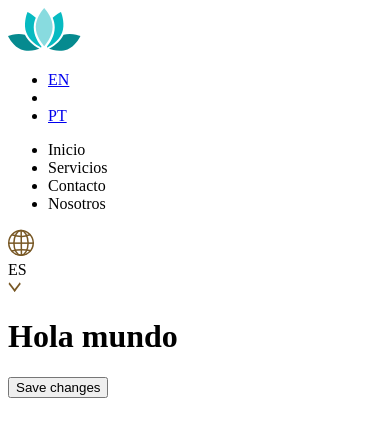
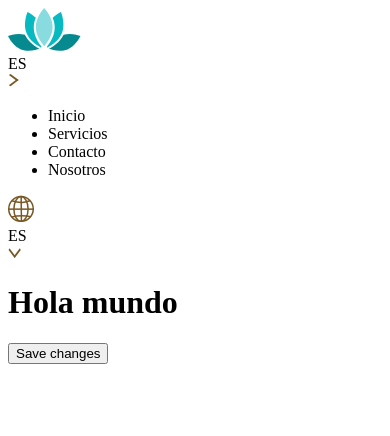
Before and after one commit to larts85/masaje_las_manos, a Next.js app: page / in a window 390 px wide. Shown: the top 436 px of the page. Built offline with nearby package versions, Linux system fonts and the light colour scheme.

Commit message:
Header mobile

```diff
--- a/src/components/Header/headStyle.ts
+++ b/src/components/Header/headStyle.ts
@@ -1,20 +1,13 @@
 const className = {
-  header: 'grid grid-col-1 gap-8 border-8',
-  nav: 'flex gap-2 p-1 h-[100px] items-center order-3',
-  ul: 'flex space-x-4 ml-20 gap-4',
+  header: 'grid grid-col-1',
+  nav: 'flex gap-2 p-1 h-[100px] pl-6 ',
+  ul: 'flex space-x-4 gap-4',
   li: 'font-jost font-normal font-400 text-32 leading-46 flex items-center uppercase text-neutral-darker mix-blend-normal',
   languageButton:
-    'ml-2 hover:cursor-pointer w-[134px] h-[45px] bg-primary-base rounded-[100px] flex items-center pr-2 absolute z-10 ',
-  buttonContainer: 'w-[120px] h-[45px]  flex items-center justify-around',
-  wrapButton: ' w-[134px] h-[45px] hidden',
+    'w-[134px] h-[45px]  hover:cursor-pointer bg-primary-base flex items-center justify-around rounded-[100px] pr-2 absolute z-10 invisible',
+  languageButtonMobile:
+    'w-[60px] h-[50px] bg-primary-base hover:cursor-pointer rounded-[100px] absolute z-10 left-[150px] flex items-center justify-around px-1',
 }
 
-export const {
-  header,
-  nav,
-  ul,
-  li,
-  languageButton,
-  buttonContainer,
-  wrapButton,
-} = className
+export const { header, nav, ul, li, languageButton, languageButtonMobile } =
+  className
--- a/src/components/Header/index.tsx
+++ b/src/components/Header/index.tsx
@@ -10,8 +10,7 @@ import {
   li,
   nav,
   ul,
-  buttonContainer,
-  wrapButton,
+  languageButtonMobile,
 } from './headStyle'
 
 const Header: FC = () => {
@@ -25,9 +24,40 @@ const Header: FC = () => {
 
   return (
     <header className={header}>
-      <div>
+      <div className="flex pt-5 pl-3 gap-5">
         <Logo variant={VARIANT.PRIMARY} text={false} />
-        <LangButtons mobile={true} />
+        <div className={languageButtonMobile} onClick={handleClick}>
+          <div className="text-secondary-darker font-semibold text-xl">
+            {currentLang?.split('-')[0].toUpperCase()}
+          </div>
+          <div className={showMenu ? 'rotate-180' : ''}>
+            <svg
+              width="11"
+              height="13"
+              viewBox="0 0 11 13"
+              fill="none"
+              xmlns="http://www.w3.org/2000/svg"
+            >
+              <line
+                y1="-1"
+                x2="10.0673"
+                y2="-1"
+                transform="matrix(0.795531 -0.605913 0.893422 0.449218 2.61621 12.1742)"
+                stroke="#785825"
+                strokeWidth="2"
+              />
+              <line
+                y1="-1"
+                x2="10.0923"
+                y2="-1"
+                transform="matrix(-0.798598 -0.601865 0.891506 -0.453009 10.6758 6.07422)"
+                stroke="#785825"
+                strokeWidth="2"
+              />
+            </svg>
+          </div>
+        </div>
+        {showMenu && <LangButtons mobile={true} />}
       </div>
       <nav className={nav}>
         <ul className={ul}>
@@ -37,9 +67,9 @@ const Header: FC = () => {
           <li className={li}>{translations.navLinks.aboutUs}</li>
         </ul>
       </nav>
-      <div className={wrapButton}>
+      {/* <div className={wrapButton}> */}
+      {/* <div className={languageButton} onClick={handleClick}> */}
       <div className={languageButton} onClick={handleClick}>
-          <div className={buttonContainer}>
         <div>
           <svg
             width="26"
@@ -85,7 +115,7 @@ const Header: FC = () => {
             />
           </svg>
         </div>
-            <div className="text-secondary-darker font-semibold">
+        <div className="text-secondary-darker font-semibold font-jost">
           {currentLang?.split('-')[0].toUpperCase()}
         </div>
         <div className={showMenu ? 'rotate-180' : ''}>
@@ -115,9 +145,13 @@ const Header: FC = () => {
           </svg>
         </div>
       </div>
+      {/* </div> */}
+      {showMenu && (
+        <div className="hidden">
+          <LangButtons />
         </div>
-        {showMenu && <LangButtons />}
-      </div>
+      )}
+      {/* </div> */}
     </header>
   )
 }
--- a/src/components/LangButtons/index.tsx
+++ b/src/components/LangButtons/index.tsx
@@ -29,7 +29,7 @@ const LangButtons: FC<LanguageButtonProps> = ({ mobile = false }) => {
       <ul className={mobile ? ulMobile : ul}>
         {langs!.map((lang) => (
           <li key={lang} className={mobile ? linkMenuMobile : linkMenu}>
-            {currentLang === lang && !mobile && (
+            {!mobile && currentLang === lang && (
               <svg
                 width="17"
                 height="14"
@@ -63,9 +63,12 @@ const LangButtons: FC<LanguageButtonProps> = ({ mobile = false }) => {
                 {fullLanguages[lang.split('-')[0]]}
               </Link>
             )}
-            {currentLang != lang && mobile && (
-              <Link locale={lang} href={asPath}>
-                {' '}
+            {mobile && currentLang !== lang && (
+              <Link
+                locale={lang}
+                href={asPath}
+                className="text-secondary-darker hover:text-neutral-darker  ml-2 w-[30px]"
+              >
                 {lang.split('-')[0].toUpperCase()}
               </Link>
             )}
--- a/src/components/LangButtons/langButtons.types.ts
+++ b/src/components/LangButtons/langButtons.types.ts
@@ -5,5 +5,5 @@ export interface TypeLanguage {
 }
 
 export interface LanguageButtonProps {
-  mobile: boolean
+  mobile?: boolean
 }
--- a/src/components/LangButtons/langButtonsStyle.ts
+++ b/src/components/LangButtons/langButtonsStyle.ts
@@ -1,12 +1,12 @@
 const className = {
   menu: 'bg-primary-light w-[135px] h-[174px] rounded-tl-[30px] rounded-tr-[30px] rounded-bl-[40px] rounded-br-[40px] flex justify-center  ml-2 z-0 ',
   menuMobile:
-    'bg-primary-light w-[135px] h-[60px] rounded-tl-[30px] rounded-tr-[30px] rounded-bl-[30px] rounded-br-[30px]  ml-2 z-0 flex items-center justify-end',
+    'bg-primary-light w-[135px] h-[50px] rounded-tl-[30px] rounded-tr-[30px] rounded-bl-[30px] rounded-br-[30px]   absolute z-0 flex items-center left-[150px] ',
   ul: 'm-1 pt-12 pb-1',
   tilde: 'absolute left-4',
-  linkMenuMobile: 'inline-block px-2',
+  linkMenuMobile: '',
   linkMenu: 'flex items-center justify-start',
-  ulMobile: ' flex items-center justify-center p-2',
+  ulMobile: ' inline-flex ml-16 ',
 }
 export const {
   menu,
```
Lines whose indentation alone changed are shown as unchanged.
